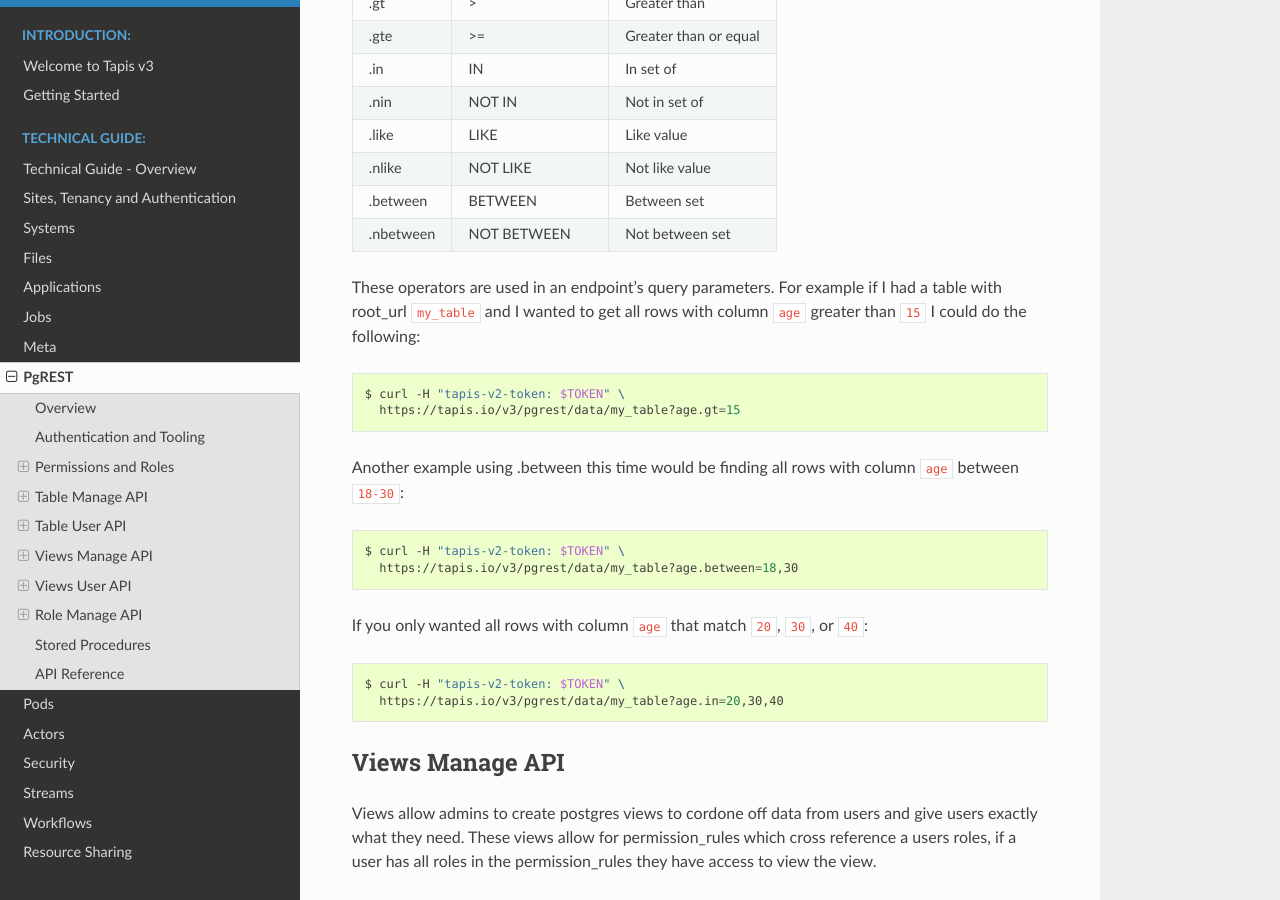
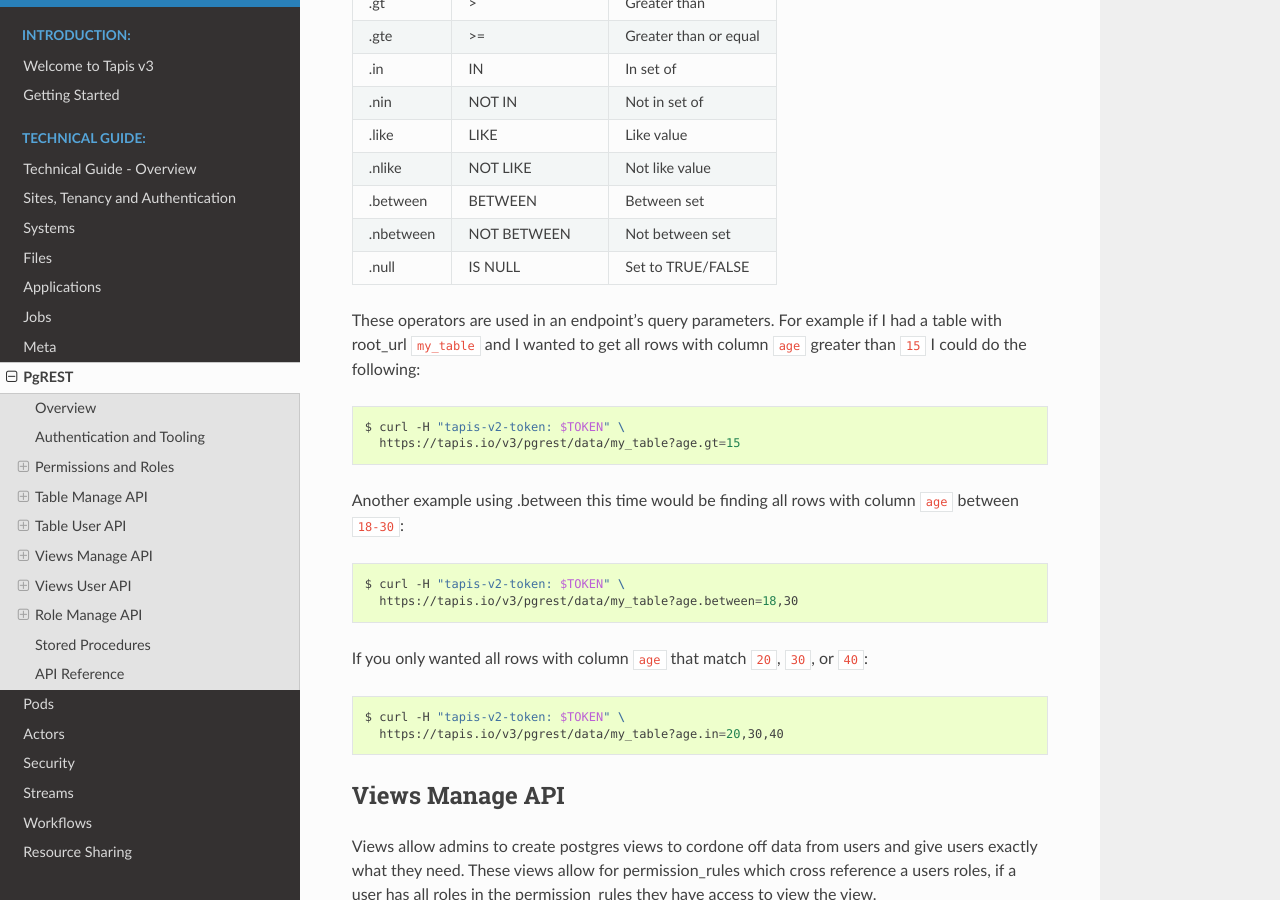
Before and after one commit to tapis-project/documentation, a Sphinx documentation site: the page built from source/technical/pgrest.rst, in a window 1280 px wide and 900 px high, scrolled down 18134 px. Built offline with Sphinx 7.4.7 and the Read the Docs theme 2.0.0, drawn with Linux system fonts in a browser that asks for light colours.

Commit message:
add null query to docs
add null=TRUE/FALSE to the docs

```diff
--- a/source/technical/pgrest.rst
+++ b/source/technical/pgrest.rst
@@ -947,6 +947,8 @@
 +-----------+---------------------+-----------------------+
 | .nbetween | NOT BETWEEN         | Not between set       |
 +-----------+---------------------+-----------------------+
+| .null     | IS NULL             | Set to TRUE/FALSE     |
++-----------+---------------------+-----------------------+
 
 
 These operators are used in an endpoint's query parameters. For example if I had a table with root_url
```
